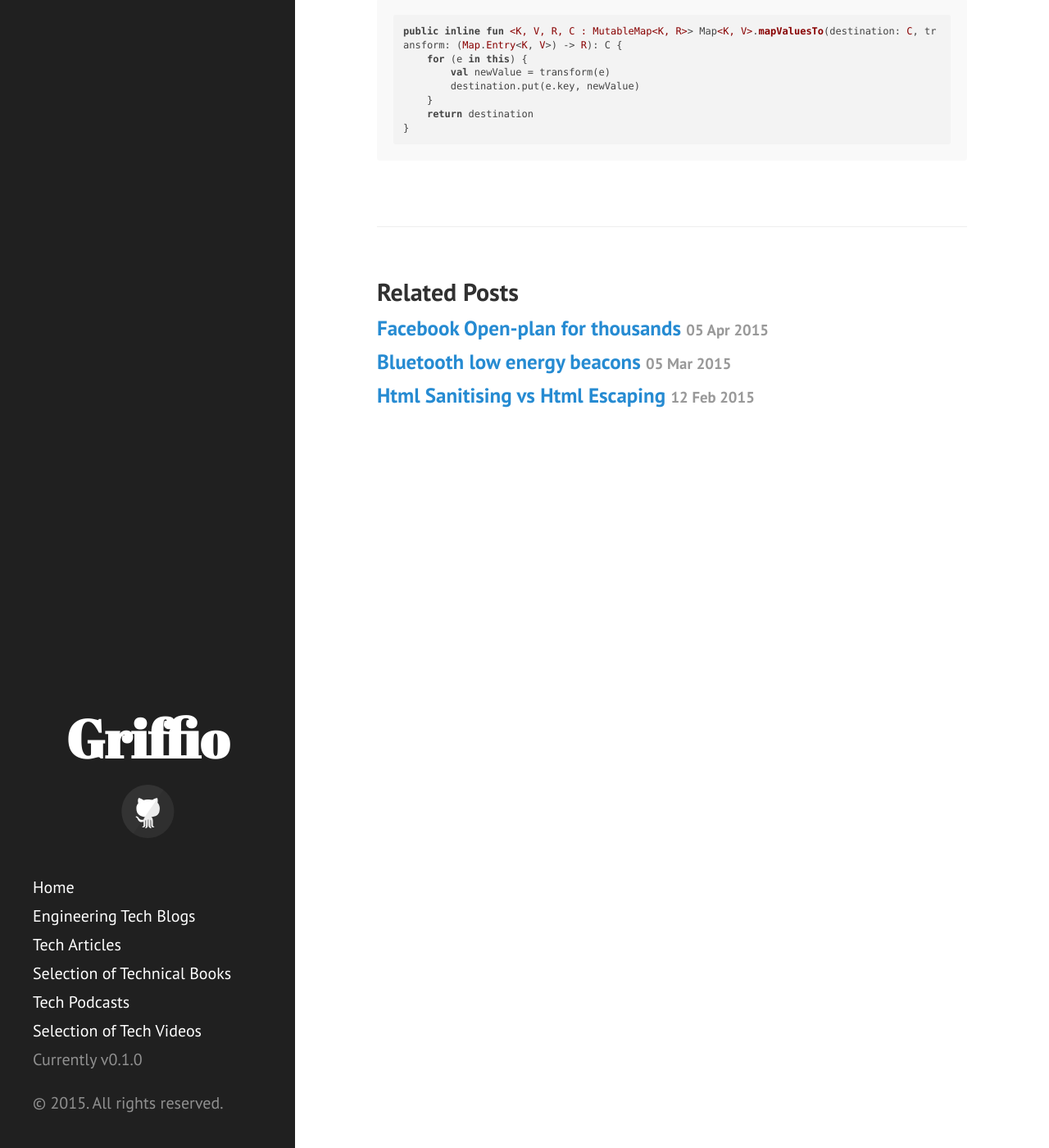
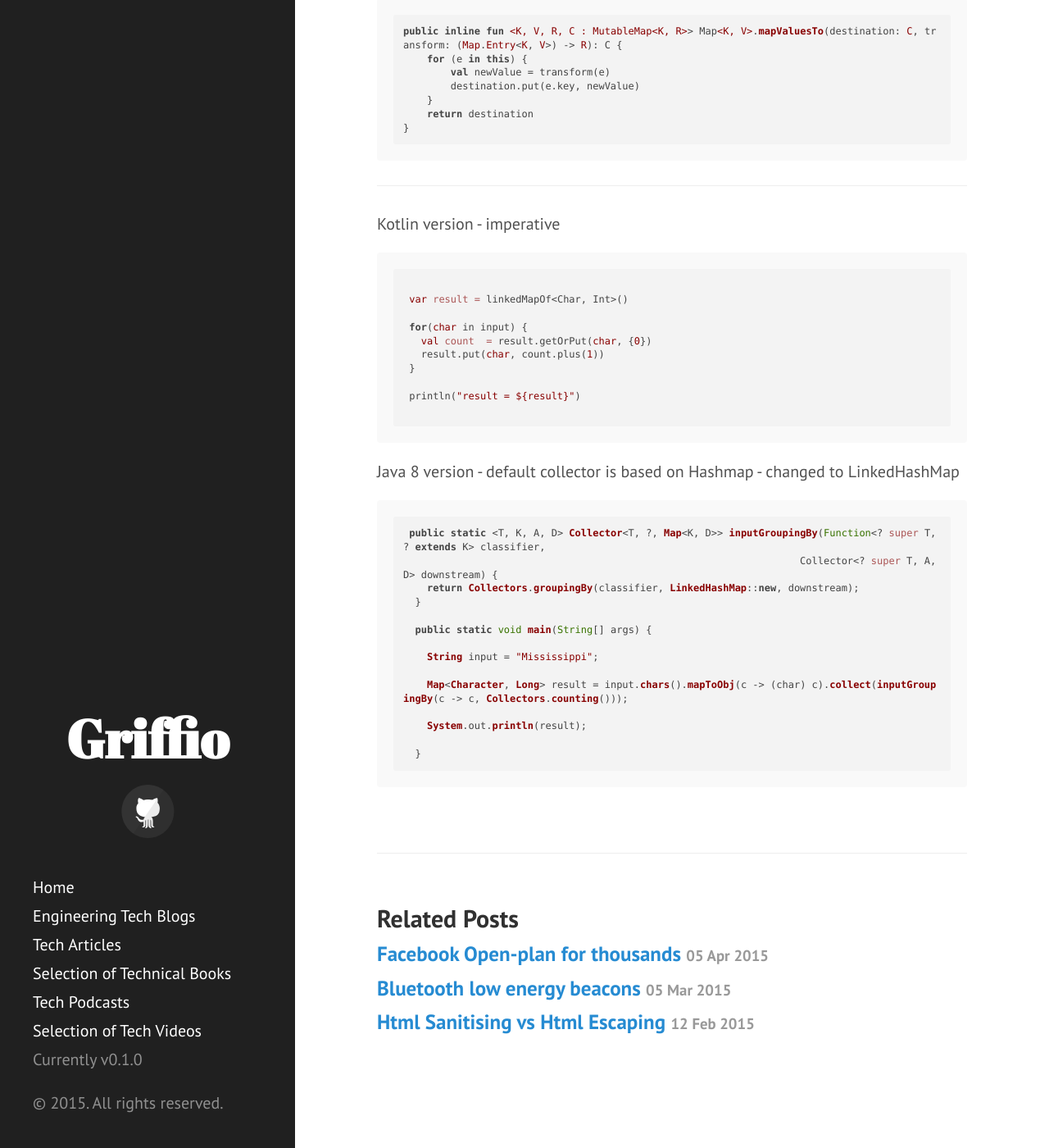
Before and after one commit to griffio/griffio.github.io, a Jekyll site: the page built from _posts/2015-04-15-Kotlin-pipeline-example.md, in a window 1280 px wide and 1400 px high, scrolled down 1246 px. Shown: the whole window at 82% size. Built offline with Jekyll 4.4.1, drawn with Linux system fonts in a browser that asks for light colours; nearby versions of some CDN libraries; some of the changed text lies outside the part shown.

Commit message:
Update 2015-04-15-Kotlin-pipeline-example.md

```diff
--- a/_posts/2015-04-15-Kotlin-pipeline-example.md
+++ b/_posts/2015-04-15-Kotlin-pipeline-example.md
@@ -28,7 +28,7 @@
 + Each unique character is associated with a list of the same characters
 + The size of each list is returned as the new value in the destination map key
 
-An imperative implementation would typically use just one result map and not require the intermediate list grouping.
+An imperative implementation, or a Fold operator, would typically  create one result Map and not require an intermediate list for grouping.
 
 This shows that the Kotlin groupBy operation will always create a list associated with each key.
 
@@ -54,3 +54,40 @@
     return destination
 }
 ~~~
+
+___
+
+Kotlin version - imperative
+
+~~~
+
+ var result = linkedMapOf<Char, Int>()
+
+ for(char in input) {
+   val count  = result.getOrPut(char, {0})
+   result.put(char, count.plus(1))
+ }
+
+ println("result = ${result}")
+
+~~~
+
+
+Java 8 version - default collector is based on Hashmap - changed to LinkedHashMap
+
+~~~java
+ public static <T, K, A, D> Collector<T, ?, Map<K, D>> inputGroupingBy(Function<? super T, ? extends K> classifier,
+                                                                   Collector<? super T, A, D> downstream) {
+    return Collectors.groupingBy(classifier, LinkedHashMap::new, downstream);
+  }
+
+  public static void main(String[] args) {
+
+    String input = "Mississippi";
+
+    Map<Character, Long> result = input.chars().mapToObj(c -> (char) c).collect(inputGroupingBy(c -> c, Collectors.counting()));
+
+    System.out.println(result);
+
+  }
+~~~
```
